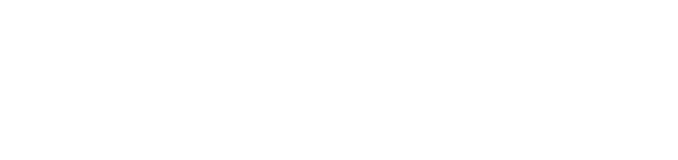
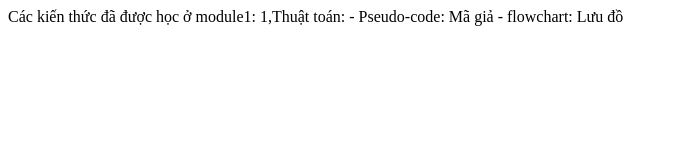
Before and after one commit to LocTM/OntaplythuyetModule1, a plain HTML site: page index.html in a window 1280 px wide. Shown: the whole page, without its empty margins (0-678 px from the left). Drawn offline with Linux system fonts and the light colour scheme.

Commit message:
Thuat toan

```diff
--- a/index.html
+++ b/index.html
@@ -6,6 +6,10 @@
     <link rel="stylesheet" href="style.css">
 </head>
 <body>
+Các kiến thức đã được học ở module1:
+1,Thuật toán:
+- Pseudo-code: Mã giả
+- flowchart: Lưu đồ
 
 
 
```
